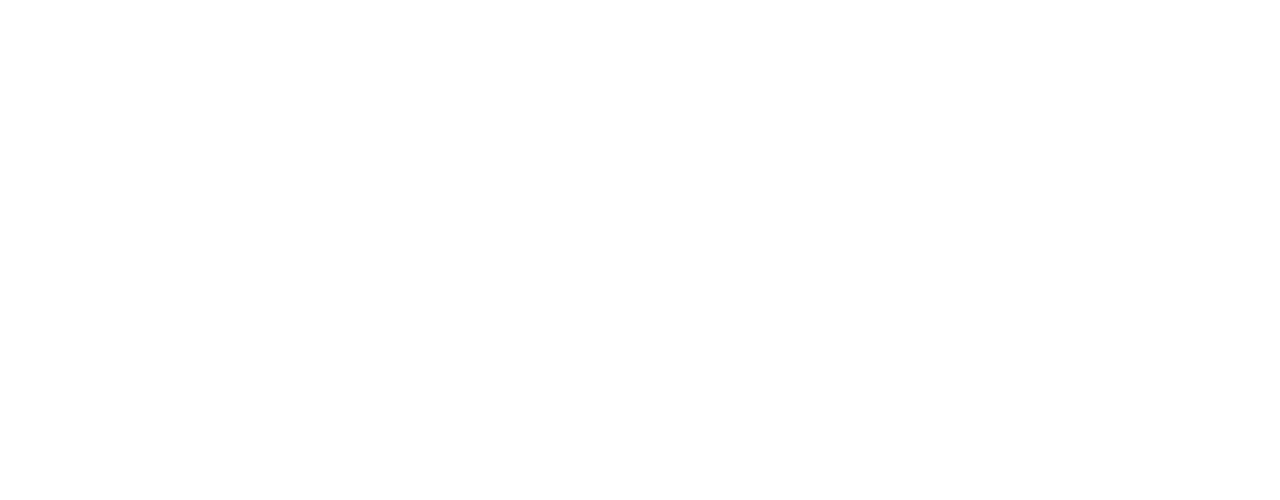
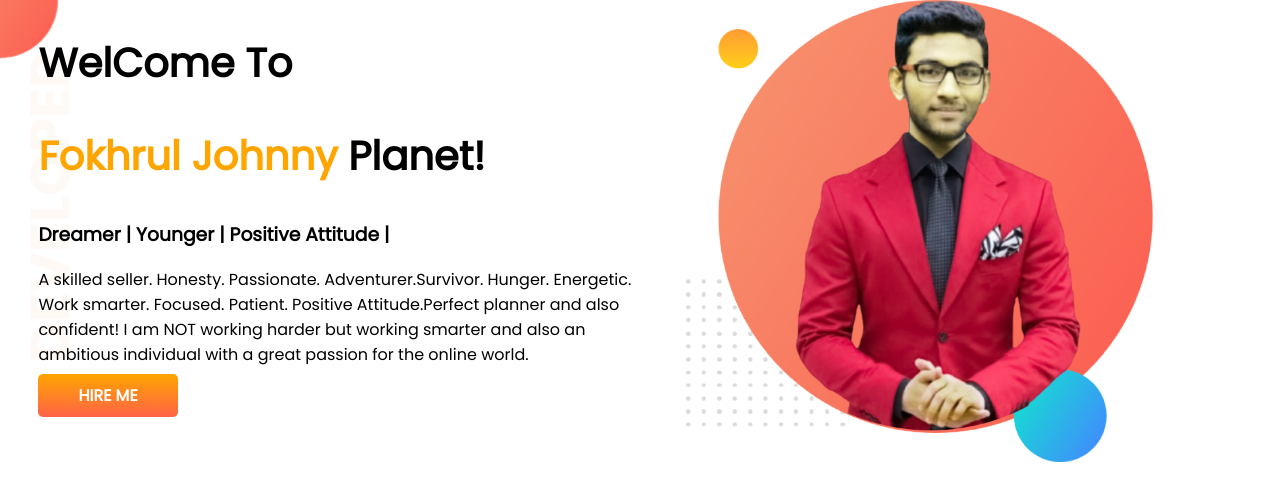
Before and after one commit to habulCoderJohnny/simple-portfolio, a plain HTML site: page index.html in a window 1280 px wide. Drawn offline with Linux system fonts and the light colour scheme.

Commit message:
header-done

```diff
--- a/index.html
+++ b/index.html
@@ -1,5 +1,6 @@
 <!DOCTYPE html>
 <html lang="en">
+
 <head>
     <meta charset="UTF-8">
     <meta http-equiv="X-UA-Compatible" content="IE=edge">
@@ -10,13 +11,31 @@
     <link rel="preconnect" href="https://fonts.googleapis.com">
     <link rel="preconnect" href="https://fonts.gstatic.com" crossorigin>
     <link href="https://fonts.googleapis.com/css2?family=Poppins&display=swap" rel="stylesheet">
+    <link rel="stylesheet" href="style.css">
+
+
 </head>
 
 <body>
+    <section class="top-banner">
+        <div class="half-width">
+            <h1>WelCome To</h1>
+            <h1><span class="orange-color">Fokhrul Johnny</span> Planet!</h1>
+            <h3>Dreamer | Younger | Positive Attitude |</h3>
+            <p>A skilled seller. Honesty. Passionate. Adventurer.Survivor. Hunger. Energetic. Work smarter. Focused.
+                Patient. Positive Attitude.Perfect planner and also confident! I am NOT working harder but working
+                smarter and also an ambitious individual with a great
+                passion for the online world.</p>
+
+            <a class="link-button" target="_blank" href="https://www.linkedin.com/in/johnny-muhammed/">HIRE ME</a>
 
 
+        </div>
 
-
+        <div class="half-width">
+            <img src="images/professional-bg.png" alt="web-developer-portfolio-profile-picture">
+        </div>
+    </section>
 
 
 
@@ -36,4 +55,5 @@
 
 
 </body>
+
 </html>
--- a/style.css
+++ b/style.css
@@ -0,0 +1,35 @@
+body{
+    font-family: 'Poppins', sans-serif;
+    margin: 0;
+}
+h1{
+    font-size: 40px;
+}
+.orange-color {
+    color: orange;
+}
+section{
+    display: flex;
+    }
+
+.half-width{
+    width: 50%;
+    padding-left:3%;
+}
+.half-width img{
+    width: 80%;
+}
+
+.link-button{
+    text-decoration: none;
+    background-image:linear-gradient(orange, tomato);
+    padding: 10px 40px;
+    color: white;
+    font-weight: 700;
+    border-radius: 5px;
+}
+
+.top-banner{
+    background-image: url(images/top-banner.png);
+    background-repeat: no-repeat;
+}
```
